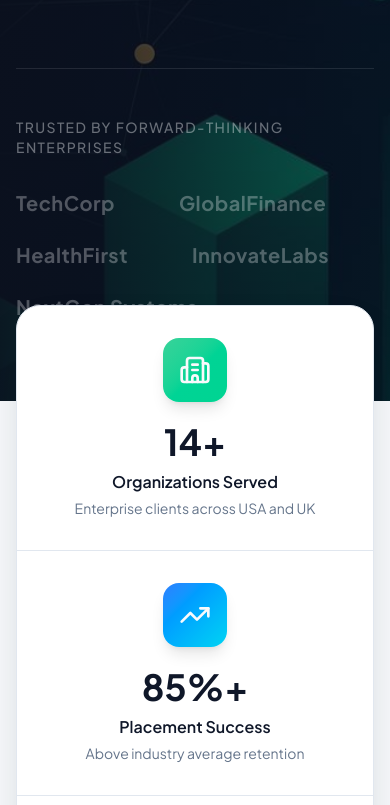
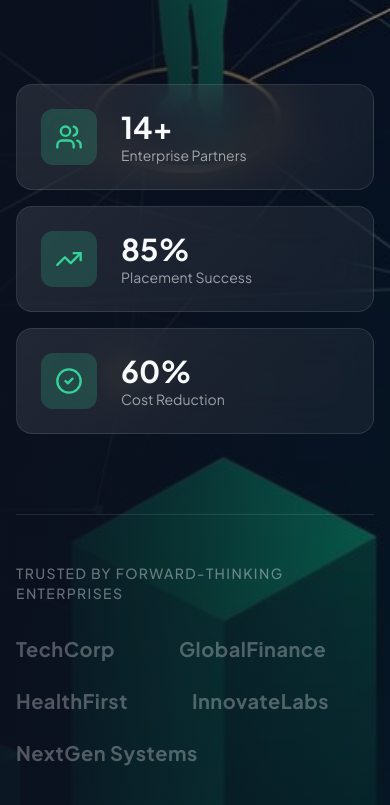
Before and after one commit to gipldevelopers/novotion-rpo, a Next.js app: page / in a window 390 px wide. Shown: the part 839-1644 px from the top of the page. Built offline with nearby package versions, Linux system fonts and the light colour scheme.

Commit message:
added mobile responsiveness to the website

```diff
--- a/src/components/home/HeroSection.js
+++ b/src/components/home/HeroSection.js
@@ -113,7 +113,7 @@
             initial={{ opacity: 0, x: 30 }}
             animate={{ opacity: 1, x: 0 }}
             transition={{ duration: 0.8, delay: 0.4 }}
-            className="hidden lg:block"
+            className="mt-12 lg:mt-0 lg:block"
           >
             <div className="space-y-4">
               {stats.map((stat, index) => (
--- a/src/components/home/MetricsSection.js
+++ b/src/components/home/MetricsSection.js
@@ -12,7 +12,7 @@
 
 export function MetricsSection() {
   return (
-    <section className="relative -mt-24 z-10 pb-8">
+    <section className="relative mt-8 lg:-mt-24 z-10 pb-8">
       <div className="container-premium">
         <motion.div
           initial={{ opacity: 0, y: 50 }}
```
